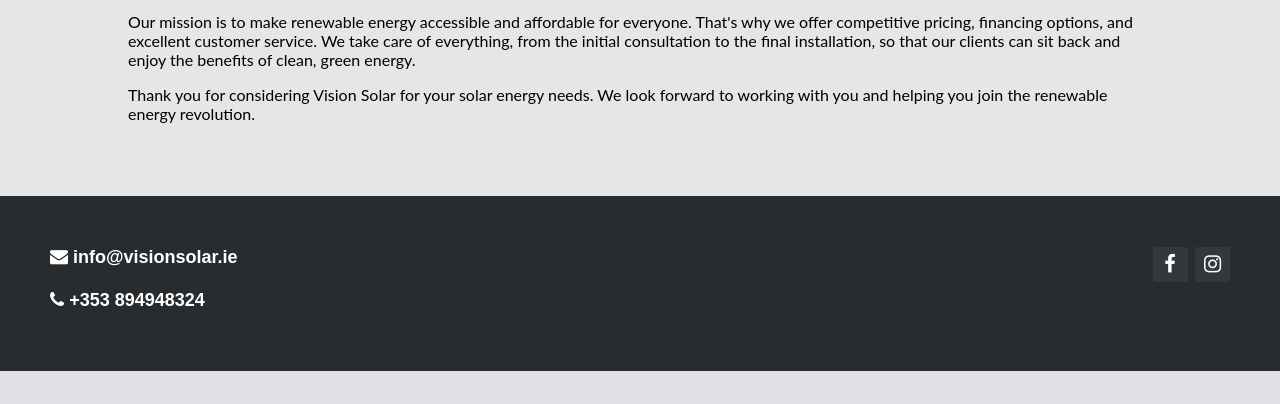
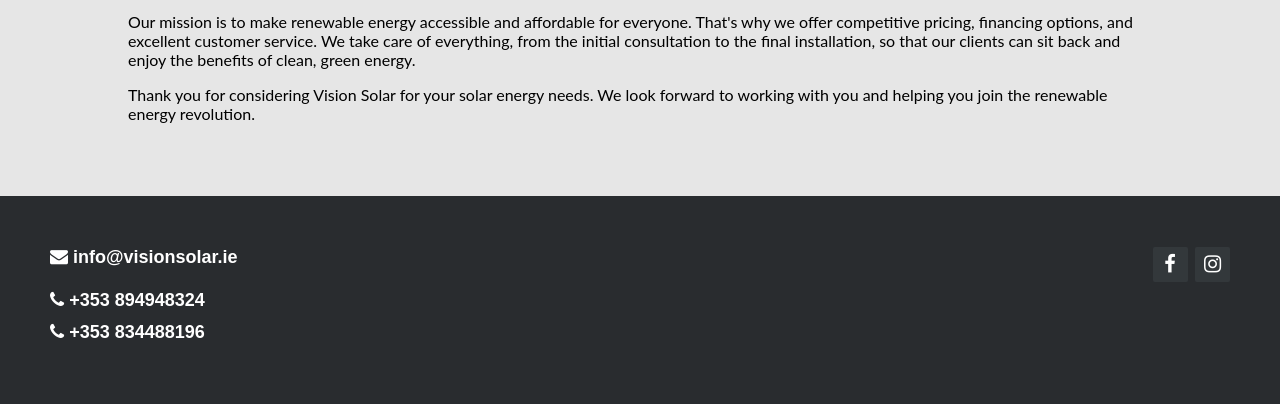
Before and after one commit to lksolar/lksolar.github.io, a PHP site: page /index.php in a window 1280 px wide. Shown: the part 977-1381 px from the top of the page. Before the commit the page ends 1348 px from the top, so only its background shows below. Run offline with PHP 8.4, Linux system fonts and the light colour scheme; some libraries are stand-ins or nearby versions.

Commit message:
Add rays number to footer

```diff
--- a/assets/footer.php
+++ b/assets/footer.php
@@ -25,7 +25,9 @@
 					<a class="link-1" href="mailto:info@visionsolar.ie"><i class="fa fa-envelope"></i>  info@visionsolar.ie</a>
 				</p>
         <p class="footer-links">
-					<a class="link-1" href="tel:+353 894948324"><i class="fa fa-phone"></i>  +353 894948324</a>
+		<a class="link-1" href="tel:+353 894948324"><i class="fa fa-phone"></i>  +353 894948324</a>
+		<br />
+		<a class="link-1" href="tel:+353 894948324"><i class="fa fa-phone"></i>  +353 834488196</a>
 				</p>
 			</div>
 
```
